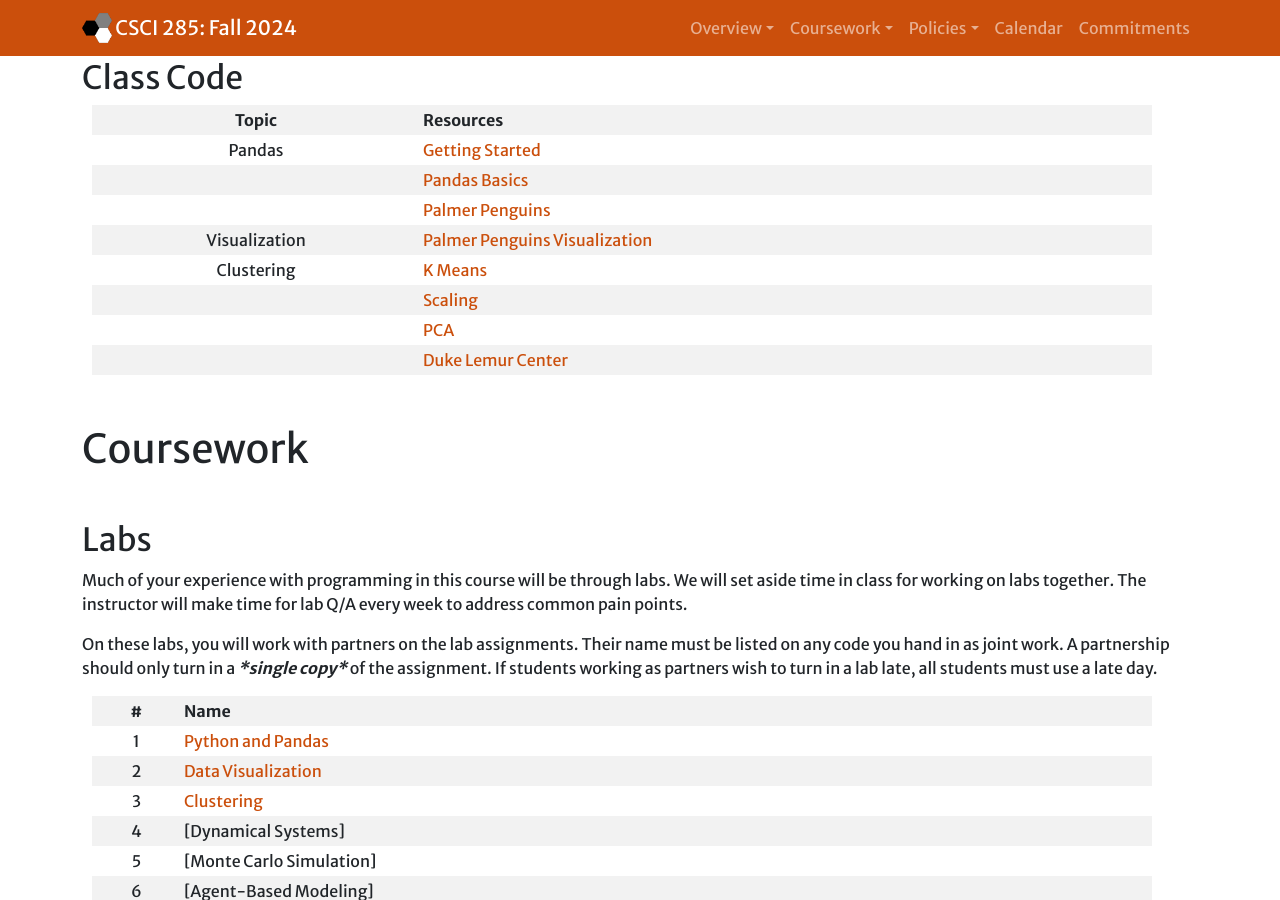
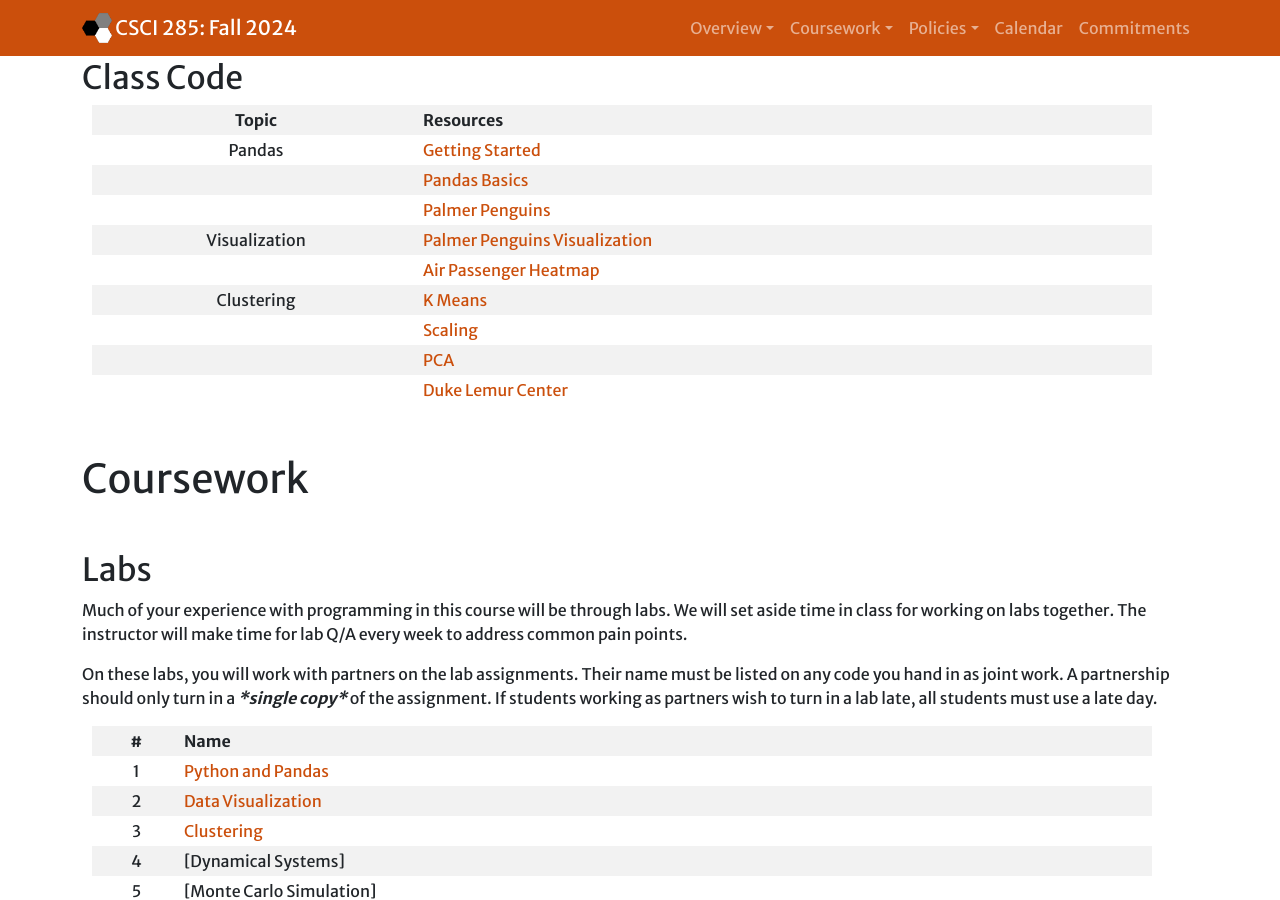
Before and after one commit to Hendrix-CS/csci285, a Jekyll site: the page built from index.md, in a window 1280 px wide and 900 px high, scrolled down 1230 px. Built offline with Jekyll 4.4.1, drawn with Linux system fonts in a browser that asks for light colours; nearby versions of some CDN libraries.

Commit message:
Heatmap notebook

```diff
--- a/index.md
+++ b/index.md
@@ -41,6 +41,7 @@ Upon completing this course, you will be able to,
 | | [Pandas Basics](https://www.kaggle.com/code/markgoadrich/pandas-basics) |
 | | [Palmer Penguins](https://www.kaggle.com/code/markgoadrich/palmer-penguins) |
 |Visualization|[Palmer Penguins Visualization](https://www.kaggle.com/code/markgoadrich/palmer-penguins-visualization) |
+| | [Air Passenger Heatmap](https://www.kaggle.com/code/markgoadrich/air-passenger-data-heat-maps) |
 | Clustering | [K Means](https://www.kaggle.com/code/markgoadrich/k-means-algorithm) |
 | | [Scaling](https://www.kaggle.com/code/markgoadrich/considerations-when-clustering-with-k-means) |
 | | [PCA](https://www.kaggle.com/code/markgoadrich/principal-component-analysis) |
```
